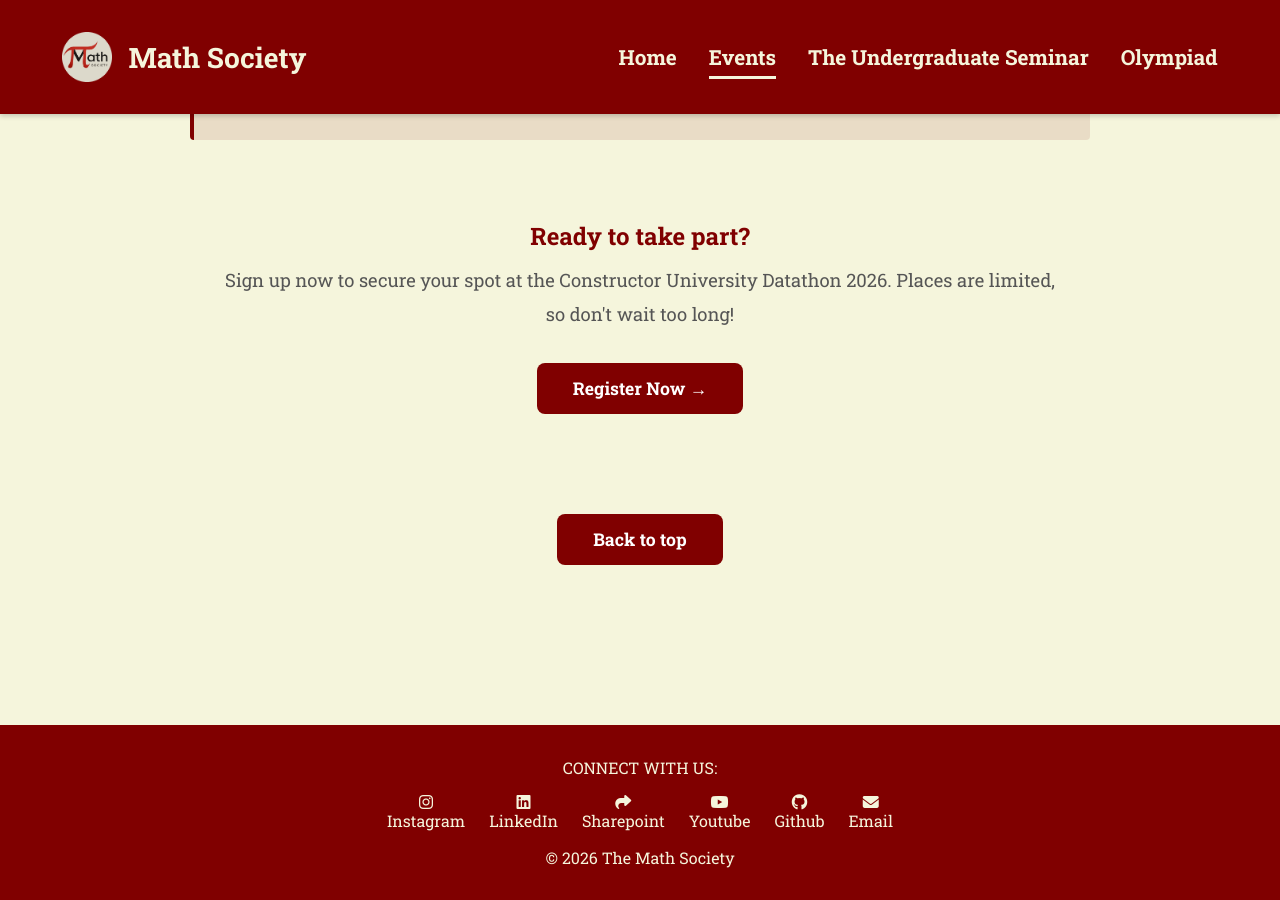
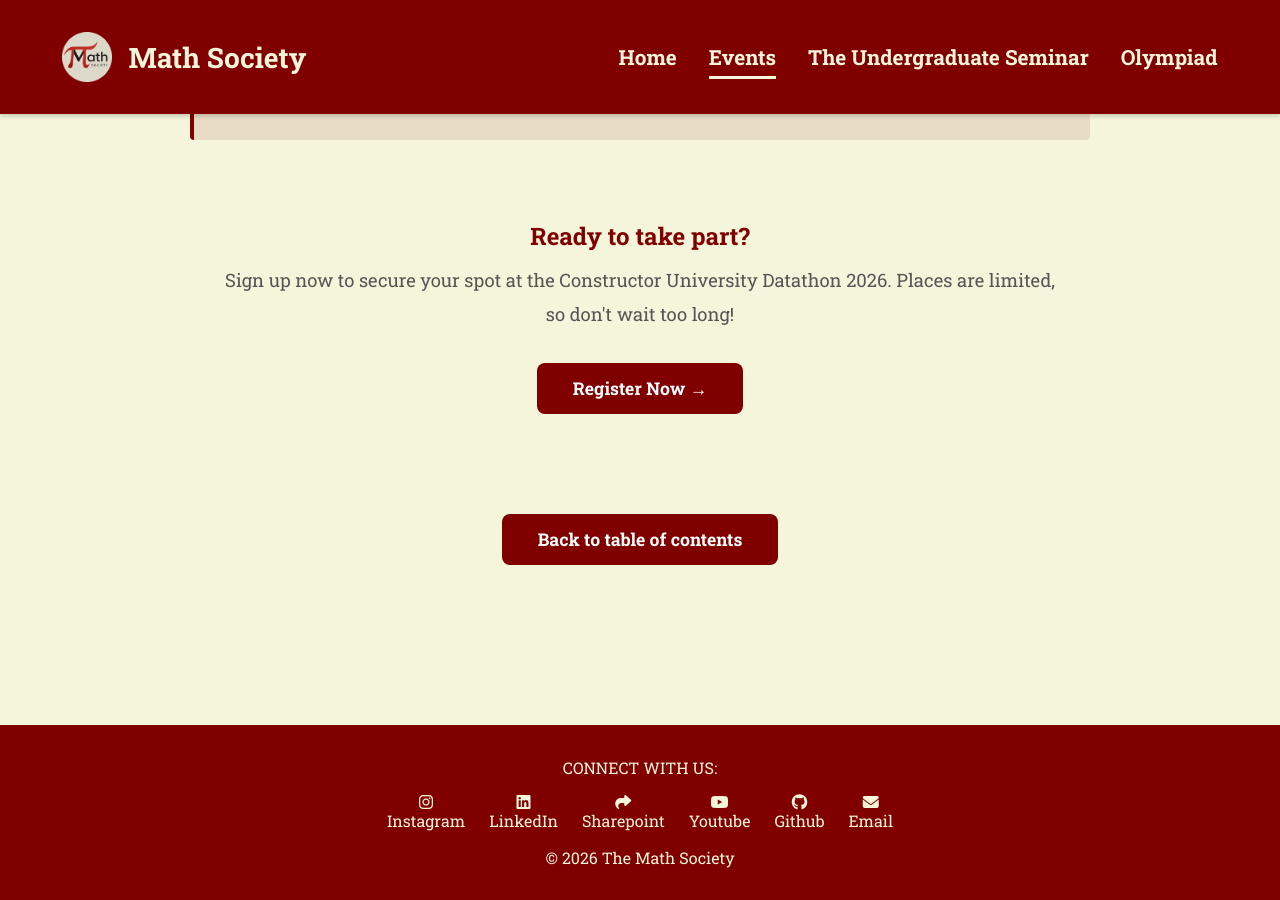
Before and after one commit to KelvinAirConstructorUni/constructor-math.github.io, a Jekyll site: the page Subpages/datathon.html, which Jekyll copies as it is, in a window 1280 px wide and 900 px high, scrolled down 8220 px. Built offline with Jekyll 4.4.1, drawn with Linux system fonts in a browser that asks for light colours; nearby versions of some CDN libraries.

Commit message:
update on datathon page

```diff
--- a/Subpages/datathon.html
+++ b/Subpages/datathon.html
@@ -654,7 +654,7 @@
                     style="display: inline-block; padding: 14px 36px; background-color: #800000; color: white;
                            text-decoration: none; border-radius: 8px; font-size: 1.1rem; font-weight: bold;
                            transition: background-color 0.3s ease; margin-top: 100px">
-                     Back to top
+                     Back to table of contents
                  </a>
                 </div>
             </div>
```
